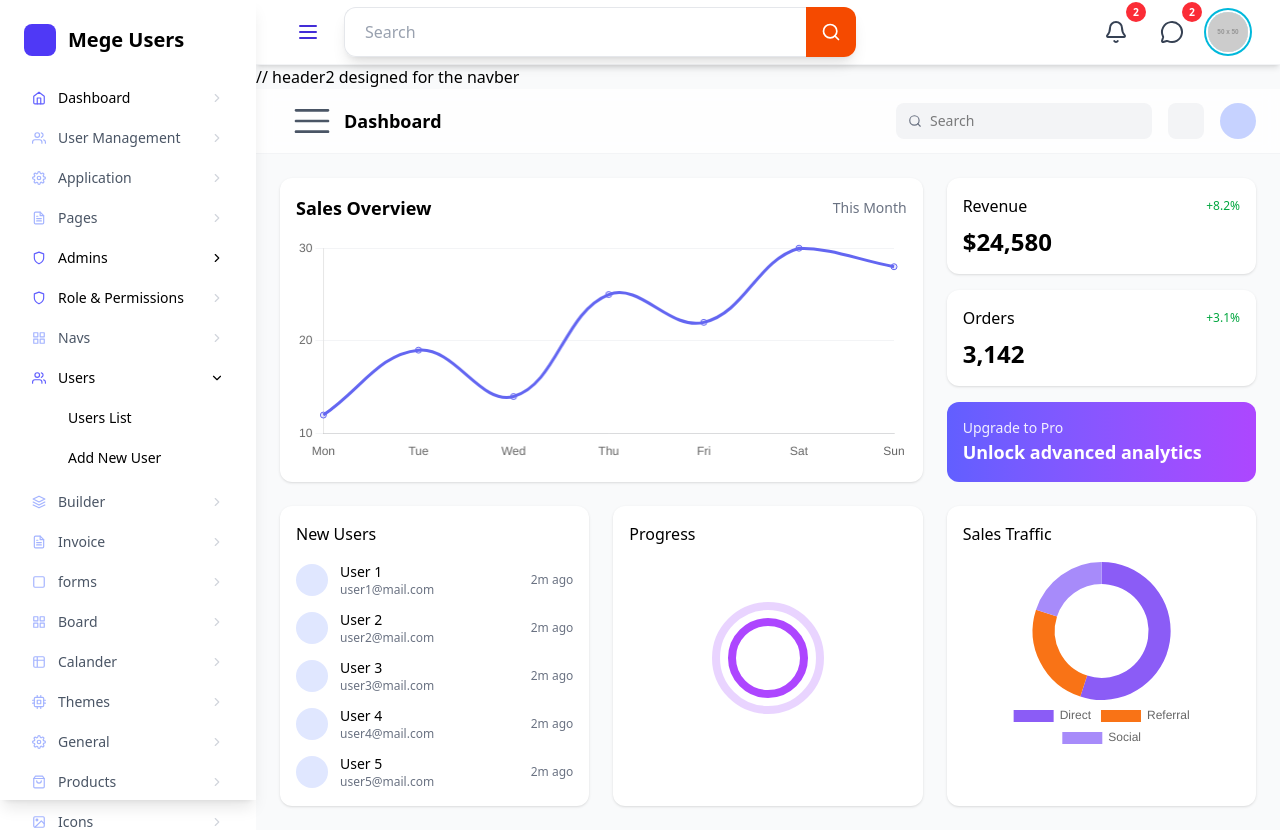
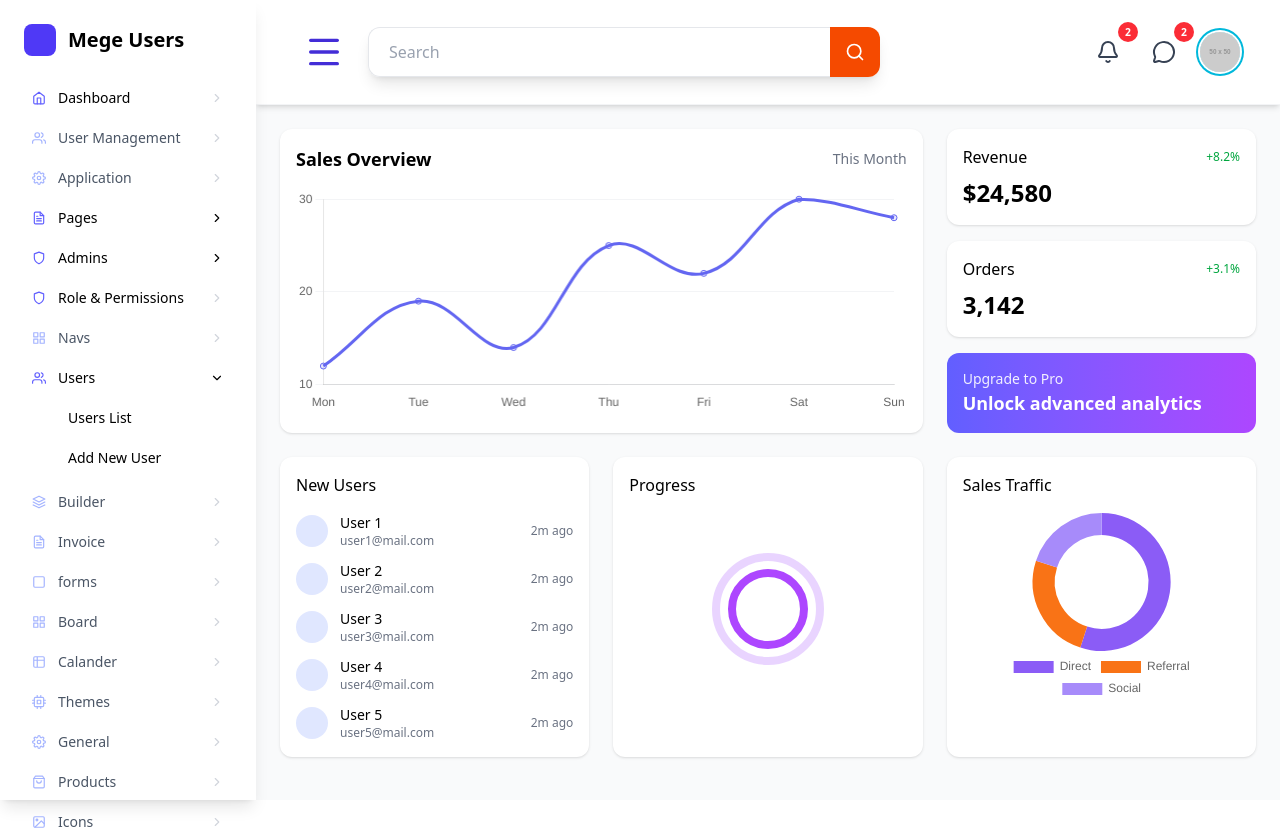
Before and after one commit to Muhammad-Munsif/users-dashboard, a React (Vite) app: page / in a window 1280 px wide. After the commit the page ends 800 px from the top, so only its background shows below. Built offline with nearby package versions, Linux system fonts and the light colour scheme.

Commit message:
to small changes in role permission component

```diff
--- a/package.json
+++ b/package.json
@@ -16,6 +16,7 @@
         "@tailwindcss/vite": "^4.1.13",
         "chart.js": "4.5.0",
         "dom": "^0.0.3",
+        "lucide-react": "^0.544.0",
         "react": "^19.1.1",
         "react-chartjs-2": "5.3.0",
         "react-dom": "^19.1.1",
--- a/src/App.jsx
+++ b/src/App.jsx
@@ -1,16 +1,17 @@
 import React from "react";
 import { BrowserRouter as Router, Routes, Route } from "react-router-dom";
-import Home from "./pages/Home";
 import Sidebar from "./Components/Sidebar";
 import Navbar from "./Components/Navbar";
+import Home from "./pages/Home";
+import UserList from "./pages/UserList";
+import AddNewUser from "./pages/AddNewUser";
+import AdminList from "./pages/AdminList";
+import AddNewAdmin from "./pages/AddNewAdmin";
 import SigninForm from "./Components/SigninForm";
 import SignupForm from "./Components/SignupForm";
+import ForgotPassword from "./Components/ForgotPassword";
 import RolesPermissions from "./pages/RolesPermissions";
-import UserList from "./pages/UserList";
-import AddNewUser from "./pages/AddNewUser";
-import ForgotPassword from "./Components/ForgotPassword";
-import AdminList from "./pages/AdminList";
-import AddNewAdmin from "./pages/AddNewAdmin";
+import Error404 from "./Components/Error404";
 
 const App = () => {
   return (
@@ -21,14 +22,20 @@ const App = () => {
         <main>
           <Routes>
             <Route path="/" element={<Home />} />
+            {/* User routes */}
+            <Route path="/users" element={<UserList />} />
+            <Route path="/users/new" element={<AddNewUser />} />
+            {/* Admin routes */}
+            <Route path="/admins" element={<AdminList />} />
+            <Route path="/admins/new" element={<AddNewAdmin />} />
+            {/* Auth routes */}
             <Route path="/signin" element={<SigninForm />} />
             <Route path="/signup" element={<SignupForm />} />
             <Route path="/forgot" element={<ForgotPassword />} />
+            {/* Other */}
             <Route path="/roles" element={<RolesPermissions />} />
-            <Route path="/users" element={<UserList />} />
-            <Route path="/users/new" element={<AddNewUser />} />
-            <Route path="/admins" element={<AdminList />} />
-            <Route path="/admins/new" element={<AddNewAdmin />} />
+            {/* 404 */}
+            <Route path="*" element={<Error404 />} />
           </Routes>
         </main>
       </div>
--- /dev/null
+++ b/src/Components/Error404.jsx
@@ -0,0 +1,20 @@
+import React from 'react'
+import { useNavigate } from 'react-router-dom'
+
+const Error404 = () => {
+  const navigate = useNavigate()
+  return (
+    <div className='flex flex-col justify-center items-center min-h-dvh gap-4 bg-gray-50'>
+      <h1 className="text-6xl font-bold text-purple-600">404</h1>
+      <p className="text-lg text-gray-600 mb-2">Page Not Found</p>
+      <button
+        onClick={() => navigate('/')}
+        className="px-6 py-2 rounded bg-purple-600 text-white hover:bg-purple-700 transition"
+      >
+        Back to Home
+      </button>
+    </div>
+  )
+}
+
+export default Error404
--- a/src/Components/Navbar.jsx
+++ b/src/Components/Navbar.jsx
@@ -44,7 +44,7 @@ const Navbar = () => {
   };
   return (
     <>
-      <header className="w-full shadow-md bg-white border-b border-gray-100 sticky top-0 z-10">
+      <header className="w-full shadow-md bg-white border-b border-gray-100 sticky top-0 z-10 px-2 py-5">
       <div className="max-w-7xl mx-auto px-4 sm:px-6 lg:px-8">
         <div className="flex justify-between items-center h-16 space-x-4">
 
@@ -54,7 +54,7 @@ const Navbar = () => {
             aria-label="Toggle Menu"
           >
             {/* Using Menu from lucide-react */}
-            <Menu className="w-6 h-6" />
+            <Menu className="w-10 h-10" />
           </button>
 
           {/* 2. Search Bar Group */}
@@ -65,7 +65,7 @@ const Navbar = () => {
               placeholder="Search"
               value={searchTerm}
               onChange={(e) => setSearchTerm(e.target.value)}
-              className="w-full px-5 py-3 text-base text-gray-700 placeholder-gray-400 bg-white border border-r-0 border-gray-200 rounded-l-xl focus:outline-none focus:ring-2 focus:ring-indigo-500 transition duration-150"
+              className="w-full px-5 py-3 text-base text-gray-700 placeholder-gray-400 outline-none bg-white border border-r-0 border-gray-200 rounded-l-xl focus:outline-none focus:ring-2 focus:ring-indigo-500 transition duration-150"
               style={{ paddingRight: '0' }}
             />
             {/* Search Button (Orange) */}
@@ -148,29 +148,6 @@ const Navbar = () => {
         </div>
       </div>
     </header>
-
-    // header2 designed for the navber
-    <header className="sticky top-0 z-30 bg-white/80 backdrop-blur border-b border-gray-100">
-      <div className="h-16 px-4 md:px-6 flex items-center justify-between">
-        <div className="flex items-center gap-3">
-          <div className="" />
-          <button>
-          <RxHamburgerMenu className="size-8 rounded-lg text-gray-600 w-10 h-10" />
-          </button>
-          <h1 className="text-lg font-semibold">Dashboard</h1>
-        </div>
-        <div className="flex items-center gap-3 md:gap-4">
-          <div className="hidden md:flex items-center h-9 w-64 rounded-lg bg-gray-100 px-3 text-sm">
-            <FiSearch className="text-gray-500 mr-2" />
-            <input className="bg-transparent outline-none flex-1" placeholder="Search" />
-          </div>
-          <button className="size-9 rounded-lg bg-gray-100 grid place-items-center">
-            <FiBell className="text-gray-600 p-3" />
-          </button>
-          <div className="size-9 rounded-full bg-indigo-200" />
-        </div>
-      </div>
-    </header>
     </>
   )
 }
--- a/src/Components/Sidebar.jsx
+++ b/src/Components/Sidebar.jsx
@@ -25,6 +25,11 @@ const Sidebar = () => {
   const [open, setOpen] = useState(false);
   const [usersOpen, setUsersOpen] = useState(true);
   const [adminsOpen, setAdminsOpen] = useState(false);
+  const [pagesOpen, setPagesOpen] = useState(false);
+  const [showSignin, setShowSignin] = useState(false);
+  const [showSignup, setShowSignup] = useState(false);
+  const [showForgot, setShowForgot] = useState(false);
+  const [showError, setShowError] = useState(false);
 
   return (
     <>
@@ -61,7 +66,86 @@ const Sidebar = () => {
           />
           <Section title="User Management" icon={<FiUsers />} />
           <Section title="Application" icon={<FiSettings />} />
-          <Section title="Pages" icon={<FiFileText />} />
+
+          {/* Pages Section with sub-items */}
+          <li>
+            <button
+              className="w-full flex items-center justify-between p-2 rounded hover:bg-indigo-50 text-left"
+              onClick={() => setPagesOpen(!pagesOpen)}
+            >
+              <span className="inline-flex items-center gap-3">
+                <FiFileText className="text-indigo-500" />
+                <span>Pages</span>
+              </span>
+              <FiChevronRight
+                className={`transition-transform ${pagesOpen ? "rotate-90" : ""}`}
+              />
+            </button>
+            {pagesOpen && (
+              <ul className="pl-9 py-1 space-y-1">
+                <li>
+                  <Link
+                    to="/signin"
+                    className="block p-2 rounded hover:bg-indigo-50"
+                    onClick={() => {
+                      setOpen(false);
+                      setShowSignin(true);
+                      setShowSignup(false);
+                      setShowForgot(false);
+                      setShowError(false);
+                    }}
+                  >
+                    Sign In Form
+                  </Link>
+                </li>
+                <li>
+                  <Link
+                    to="/signup"
+                    className="block p-2 rounded hover:bg-indigo-50"
+                    onClick={() => {
+                      setOpen(false);
+                      setShowSignin(false);
+                      setShowSignup(true);
+                      setShowForgot(false);
+                      setShowError(false);
+                    }}
+                  >
+                    Sign Up Form
+                  </Link>
+                </li>
+                <li>
+                  <Link
+                    to="/forgot"
+                    className="block p-2 rounded hover:bg-indigo-50"
+                    onClick={() => {
+                      setOpen(false);
+                      setShowSignin(false);
+                      setShowSignup(false);
+                      setShowForgot(true);
+                      setShowError(false);
+                    }}
+                  >
+                    Forgot Password
+                  </Link>
+                </li>
+                <li>
+                  <Link
+                    to="/404"
+                    className="block p-2 rounded hover:bg-indigo-50"
+                    onClick={() => {
+                      setOpen(false);
+                      setShowSignin(false);
+                      setShowSignup(false);
+                      setShowForgot(false);
+                      setShowError(true);
+                    }}
+                  >
+                    Error 404
+                  </Link>
+                </li>
+              </ul>
+            )}
+          </li>
 
           {/* Admins Section */}
           <li>
@@ -74,9 +158,7 @@ const Sidebar = () => {
                 <span>Admins</span>
               </span>
               <FiChevronRight
-                className={`transition-transform ${
-                  adminsOpen ? "rotate-90" : ""
-                }`}
+                className={`transition-transform ${adminsOpen ? "rotate-90" : ""}`}
               />
             </button>
             {adminsOpen && (
@@ -128,9 +210,7 @@ const Sidebar = () => {
                 <span>Users</span>
               </span>
               <FiChevronRight
-                className={`transition-transform ${
-                  usersOpen ? "rotate-90" : ""
-                }`}
+                className={`transition-transform ${usersOpen ? "rotate-90" : ""}`}
               />
             </button>
             {usersOpen && (
```
Also changed, not shown: 1 other file (tests, documents, lock files or other folders).
